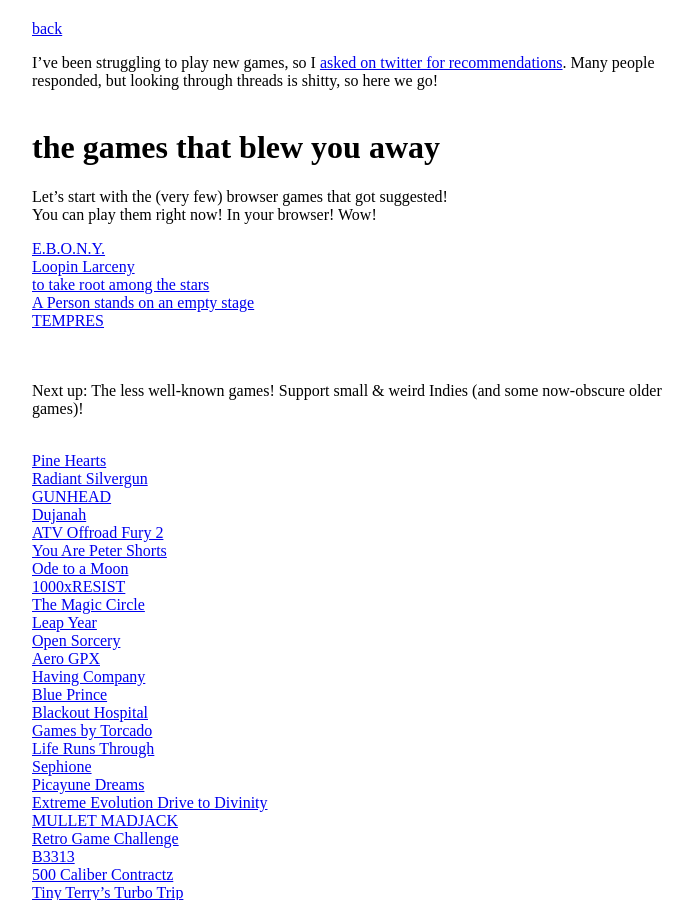
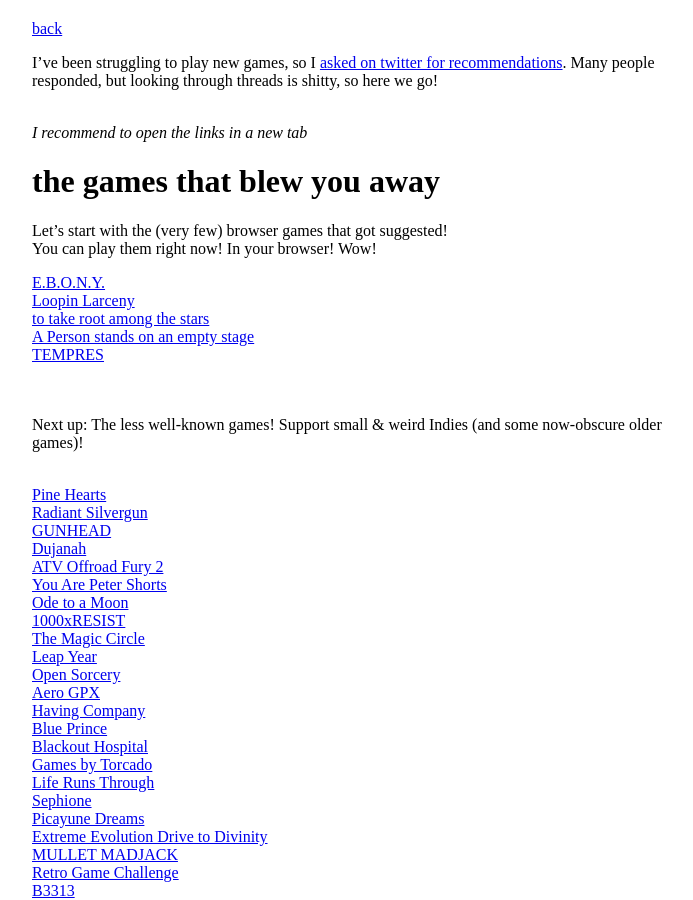
Before and after one commit to stuffedwombat/stuffedwombat.github.io, a Jekyll site: the page built from blown_away.md, in a window 1280 px wide and 900 px high. Shown: the whole window, without its empty margins (292-985 px from the left). Built offline with Jekyll 4.4.1, drawn with Linux system fonts in a browser that asks for light colours; our own code applies the rules of GitHub Pages for plain Markdown files; comment, search, counter and statistics services are not loaded.

Commit message:
Update blown_away.md

```diff
--- a/blown_away.md
+++ b/blown_away.md
@@ -1,6 +1,8 @@
 [back](thinking)
 
 I've been struggling to play new games, so I [asked on twitter for recommendations](https://x.com/wombatstuff/status/1820793547118739853). Many people responded, but looking through threads is shitty, so here we go!<br><br>
+
+*I recommend to open the links in a new tab*<br>
 
 # the games that blew you away
 
```
